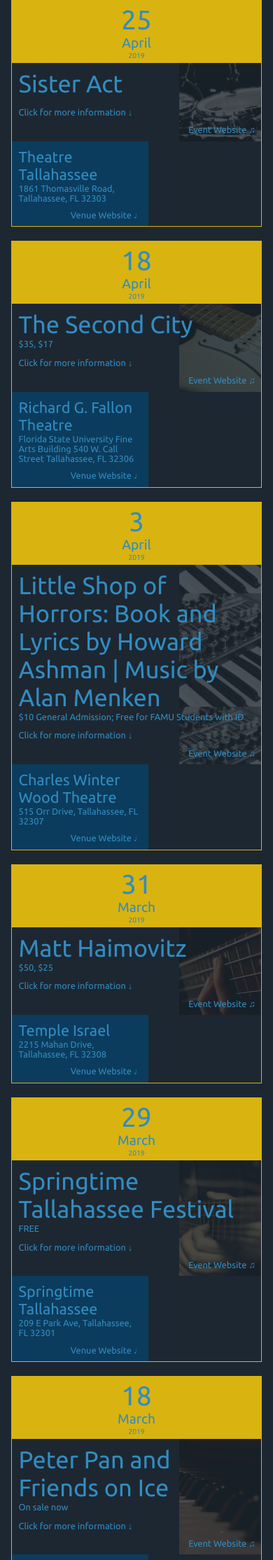
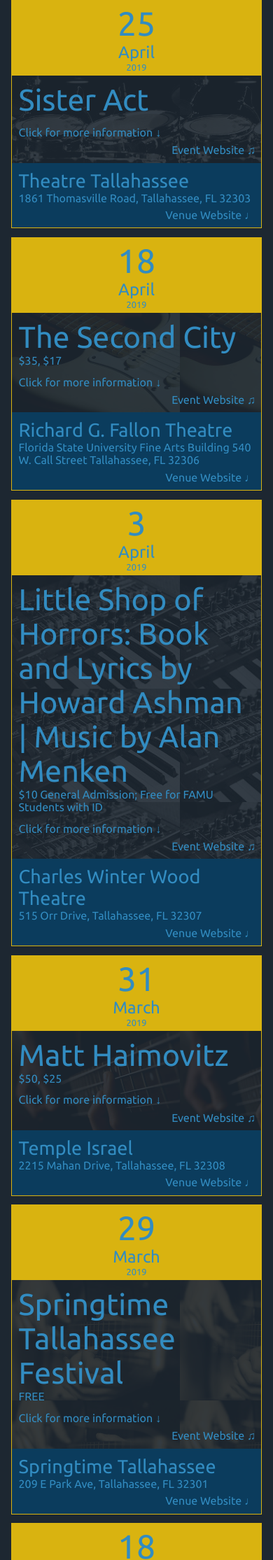
Before and after one commit to dannybrown37/TallyMusic, a Django app: template concerts/templates/concerts/calendar.html in a window 390 px wide. Shown: the part 95-2324 px from the top of the page at 70% size. Run offline with Django 3.2, Linux system fonts and the light colour scheme; the template is opened without the code that fills it: values that come from a table or form of the project are taken from there, others are empty; data comes from the database, SQL or seed files in the repository; parts of the project's set-up code (start-up, migrations or seed data) failed here and were passed over.

Commit message:
Tune ups for mobile design

```diff
--- a/assets/base_styles.css
+++ b/assets/base_styles.css
@@ -71,7 +71,7 @@ nav a:hover {
 }
 
 /* tablets */
-@media screen and (max-width: 871px){
+@media screen and (max-width: 768px){
   body{
     margin: 0;
     padding-top: 0;
@@ -79,7 +79,7 @@ nav a:hover {
   }
 
   header{
-    max-width: 871px;
+    max-width: 99vw;
     grid-template-columns: 1fr;
   }
 
--- a/assets/concert_styles.css
+++ b/assets/concert_styles.css
@@ -13,7 +13,7 @@
 .concerts {
   display: grid;
   grid-template-columns: 1fr;
-  grid-gap: 5px;
+  grid-gap: 1vh;
 }
 
 .concert {
@@ -90,6 +90,7 @@
 
 .concert .venue .venue_name {
   font-size: 1.69em;
+  word-wrap: break-word;
 }
 
 .concert .venue .address {
@@ -103,10 +104,6 @@
 }
 
 /* The next several sytles handle the background images */
-.concert .details {
-  position: relative;
-  z-index: 1;
-}
 
 .concert .details .bg-image {
   position: absolute;
@@ -114,61 +111,72 @@
   top: 0;
   right: 0;
   bottom: 0;
-  opacity: 0.2;
-  width: 33%;
+  opacity: 0.1;
+  width: 100%;
   height: 100%;
 }
 
 .concert:nth-of-type(8n+1) .details .bg-image {
-  background: url(drums.png) 66% 33%;
+  background: url(drums.png);
 }
 
 .concert:nth-of-type(8n+2) .details .bg-image {
-  background: url(electricguitar.png) 66% 33%;
+  background: url(electricguitar.png);
 }
 
 .concert:nth-of-type(8n+3) .details .bg-image {
-  background: url(synth.png) 66% 33%;
+  background: url(synth.png);
 }
 
 .concert:nth-of-type(8n+4) .details .bg-image {
-  background: url(bassguitar.png) 67% 33%;
+  background: url(bassguitar.png);
 }
 
 .concert:nth-of-type(8n+5) .details .bg-image {
-  background: url(guitar.png) 66% 33%;
+  background: url(guitar.png);
 }
 
 .concert:nth-of-type(8n+6) .details .bg-image {
-  background: url(keys.png) 66% 33%;
+  background: url(keys.png);
 }
 
 .concert:nth-of-type(8n+7) .details .bg-image {
-  background: url(frenchhorn.png) 66% 33%;
+  background: url(frenchhorn.png);
 }
 
 .concert:nth-of-type(8n+8) .details .bg-image {
-  background: url(bigstrings.png) 66% 33%;
+  background: url(bigstrings.png);
 }
 
 /* tablets */
-@media screen and (max-width: 871px){
-  .concerts {
-    font-size: 80%;
+@media screen and (max-width: 768px){
+  .concerts .concert .venue {
+    max-width: 30vw;
   }
 
-  .concerts .concert .venue {
-    max-width: 175.55px;
+  .concert .details .bg-image {
+    position: absolute;
+    z-index: -1;
+    top: 0;
+    right: 0;
+    bottom: 0;
+    opacity: 0.1;
+    width: 100%;
+    height: 100%;
   }
 }
 
 /* mobiles */
 @media screen and (max-width: 480px){
   .concerts {
-    grid-gap: 20px;
+    grid-gap: 1.5vh;
   }
 
   .concert {
     grid-template-columns: 1fr;
   }
+
+  .concerts .concert .venue {
+    max-width: 100%;
+  }
 }
--- a/assets/venue_styles.css
+++ b/assets/venue_styles.css
@@ -37,7 +37,7 @@
 }
 
 /* tablets */
-@media screen and (max-width: 871px){
+@media screen and (max-width: 768px){
 
 }
 
```
Also changed, not shown: concerts/templates/concerts/about.html (+22 -2 lines), concerts/templates/concerts/venues.html (+6 -1 lines).
